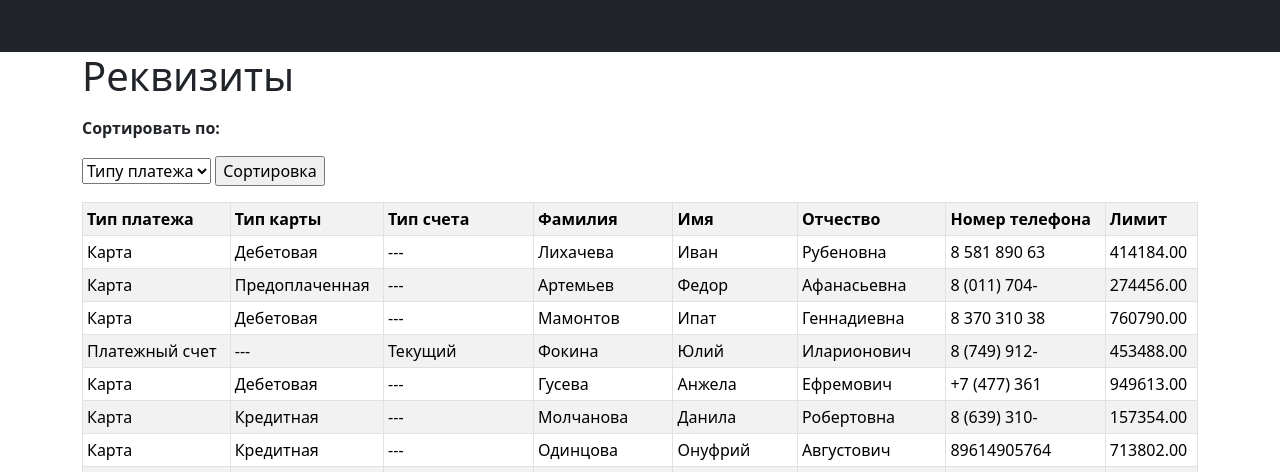
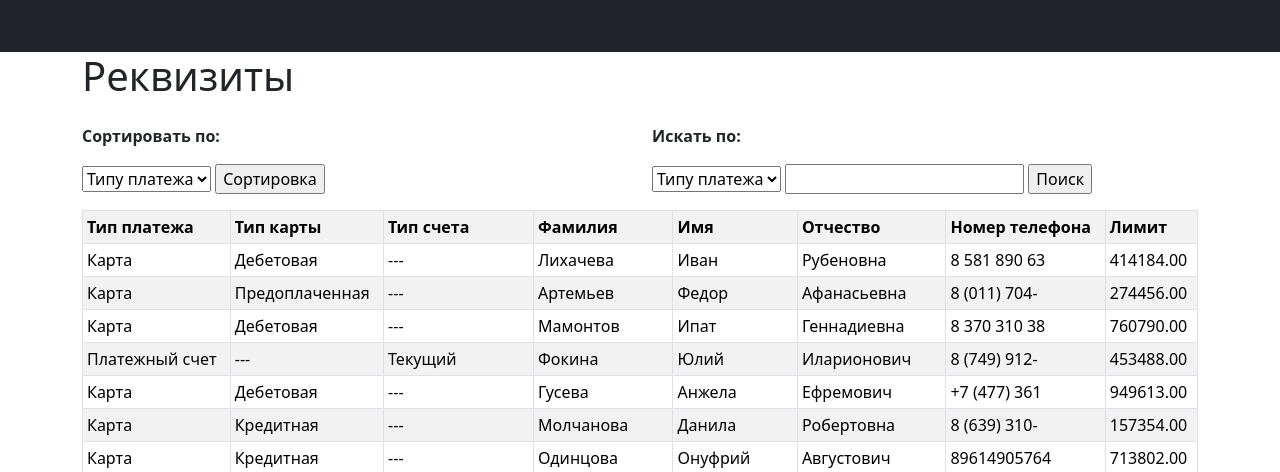
Before and after one commit to korostelv/test_, a Django app: page /requisits in a window 1280 px wide. Shown: the top 472 px of the page. Run offline with Django 5.2, Linux system fonts and the light colour scheme; data comes from the database, SQL or seed files in the repository; some libraries are stand-ins or nearby versions.

Commit message:
add search req

```diff
--- /dev/null
+++ b/payment/info_pay/main.py
@@ -0,0 +1,5 @@
+import decimal
+str = '100'
+num = decimal.Decimal(str)
+print(num)
+print(type(num))
--- a/payment/info_pay/templates/requisits.html
+++ b/payment/info_pay/templates/requisits.html
@@ -7,12 +7,12 @@
 
 {% block body %}
 	<h1>Реквизиты</h1>
-
+    <div class="row">
+        <div class="col">
         <form action="/requisits" method="post" id="sortForm">
             <div class="form-group my-3">
                 {% csrf_token %}
                 <p><b> Сортировать по:</b> </p>
-
                 <select name="sorted_val" id="sorted_val" class="sort-select">
                     <option>Типу платежа</option>
                     <option>Типу карты</option>
@@ -20,10 +20,29 @@
                     <option>Фамилии</option>
                     <option>Лимиту</option>
                 </select>
-
                 <input type="submit" class="botton" value="Сортировка">
             </div>
         </form>
+        </div>
+
+<div class="col">
+        <form action="/requisits" method="post" id="searchForm">
+            <div class="form-group my-3">
+                {% csrf_token %}
+                <p><b> Искать по:</b> </p>
+                <select name="search_val" id="search_val" class="sort-select">
+                    <option>Типу платежа</option>
+                    <option>Типу карты</option>
+                    <option>Типу счета</option>
+                    <option>Фамилии</option>
+                    <option>Лимиту(до)</option>
+                </select>
+                <input type="text" name="search_text" id="search_text">
+                <input type="submit" class="botton" value="Поиск">
+            </div>
+        </form>
+    </div>
+    </div>
 
         <table id="table" class="table table-striped table-bordered table-sm">
             <tr>
--- a/payment/info_pay/views.py
+++ b/payment/info_pay/views.py
@@ -26,7 +26,7 @@ class ApplicationListView(ListView):
 
 def requisits(request):
     object_list = Requisit.objects.all()
-    if request.method == 'POST':
+    if request.method == 'POST' and 'sorted_val' in request.POST:
         value = request.POST.get('sorted_val')
         if value == 'Типу платежа':
             object_list = Requisit.objects.order_by('type_payment')
@@ -41,4 +41,22 @@ def requisits(request):
         else:
             object_list = Requisit.objects.all()
         return render(request, 'requisits.html', {'object_list': object_list })
+
+    elif request.method == 'POST' and 'search_val' in request.POST and 'search_text' in request.POST:
+        search_value = request.POST.get('search_val')
+        search_text = request.POST.get('search_text')
+        if search_value == 'Типу платежа':
+            object_list = Requisit.objects.filter(type_payment=search_text)
+        elif search_value == 'Типу карты':
+            object_list = Requisit.objects.filter(card_type=search_text)
+        elif search_value == 'Типу счета':
+            object_list = Requisit.objects.filter(account_type=search_text)
+        elif search_value == 'Типу счета':
+            object_list = Requisit.objects.filter(account_type=search_text)
+        elif search_value == 'Фамилии':
+            object_list = Requisit.objects.filter(last_name=search_text)
+        elif search_value == 'Лимиту(до)':
+            object_list = Requisit.objects.filter(limit__lte=float(search_text))
+        return render(request, 'requisits.html', {'object_list': object_list})
+
     return render(request, 'requisits.html', {'object_list': object_list})
```
Lines whose indentation alone changed are shown as unchanged.
